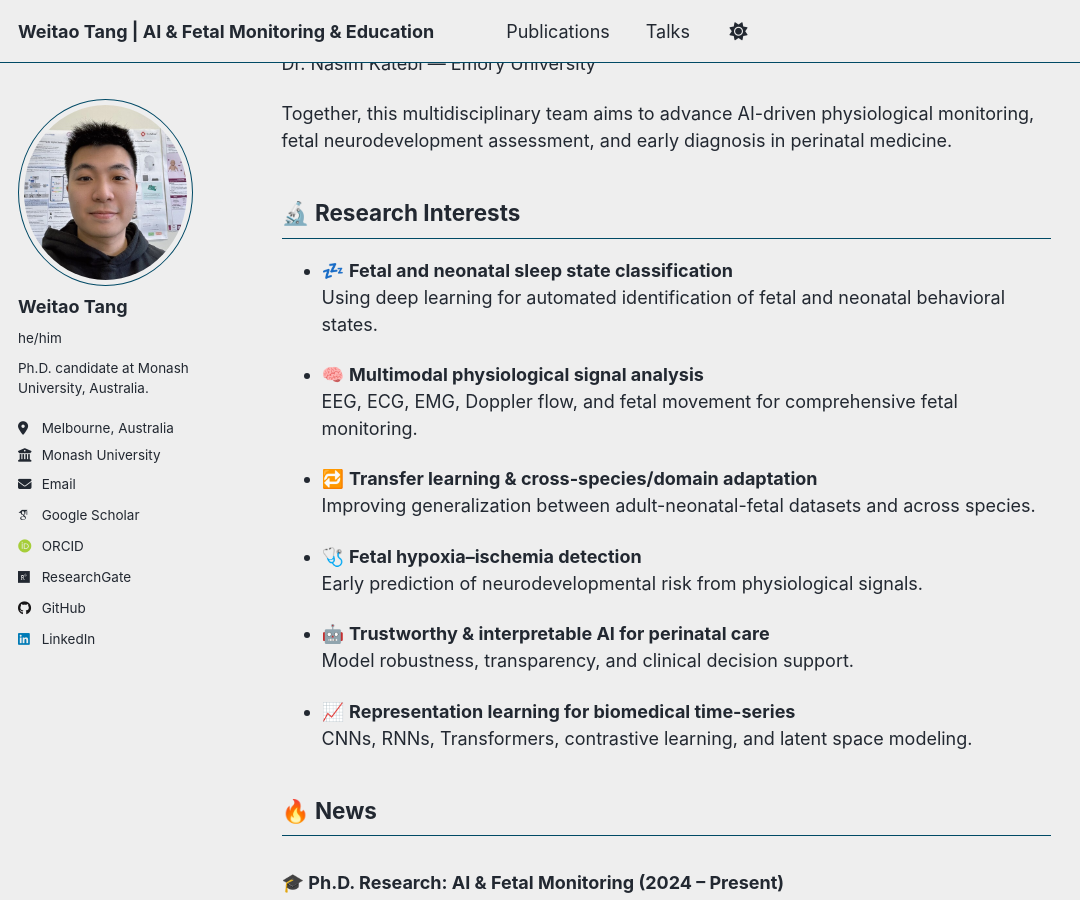
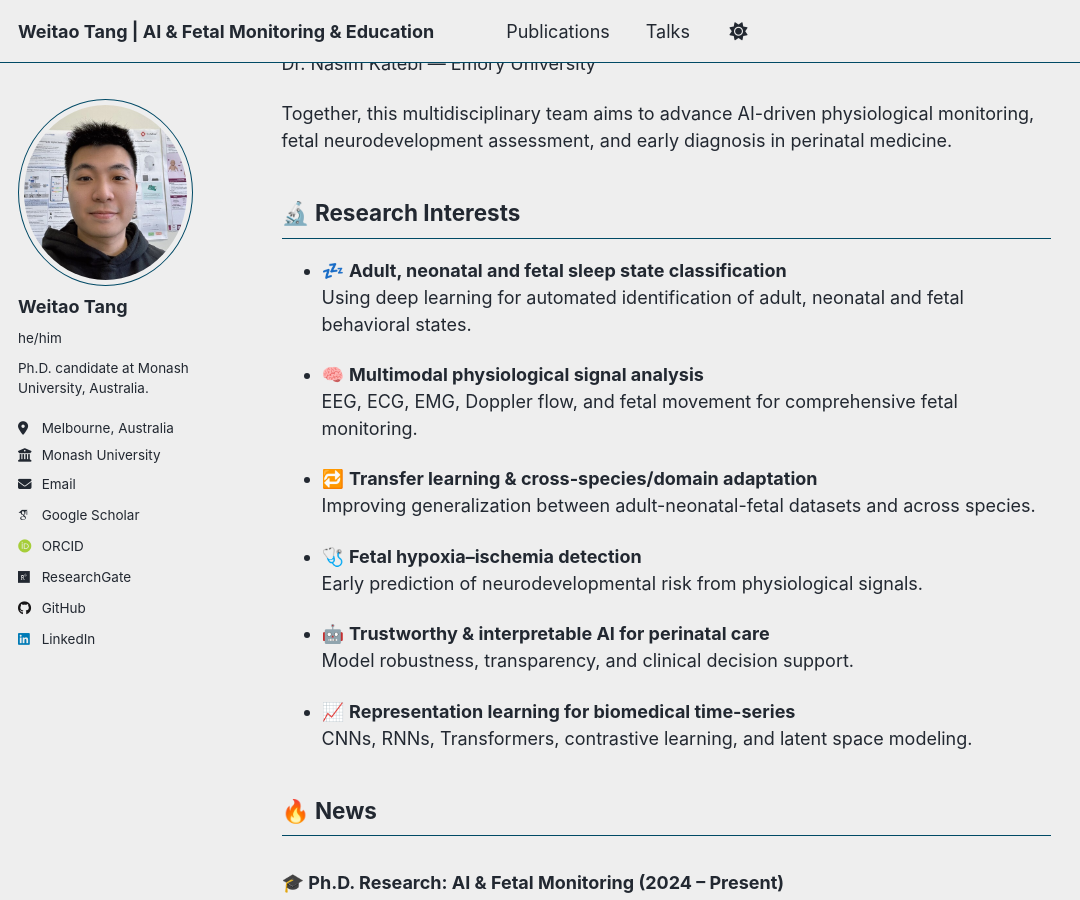
Before and after one commit to WeitaoTang-GitHub/WeitaoTang-GitHub.github.io, a Jekyll site: the page built from _pages/about.md, in a window 1280 px wide and 900 px high, scrolled down 603 px. Shown: the whole window, without its empty margins (0-1080 px from the left). Built offline with Jekyll 4.4.1, drawn with Linux system fonts in a browser that asks for light colours; some web fonts are replaced.

Commit message:
更新 about.md

```diff
--- a/_pages/about.md
+++ b/_pages/about.md
@@ -27,8 +27,8 @@ Together, this multidisciplinary team aims to advance AI-driven physiological mo
 🔬 Research Interests
 ------
 
-- 💤 **Fetal and neonatal sleep state classification**
-  Using deep learning for automated identification of fetal and neonatal behavioral states.
+- 💤 **Adult, neonatal and fetal sleep state classification**
+  Using deep learning for automated identification of adult, neonatal and fetal behavioral states.
 
 - 🧠 **Multimodal physiological signal analysis**
   EEG, ECG, EMG, Doppler flow, and fetal movement for comprehensive fetal monitoring.
```
